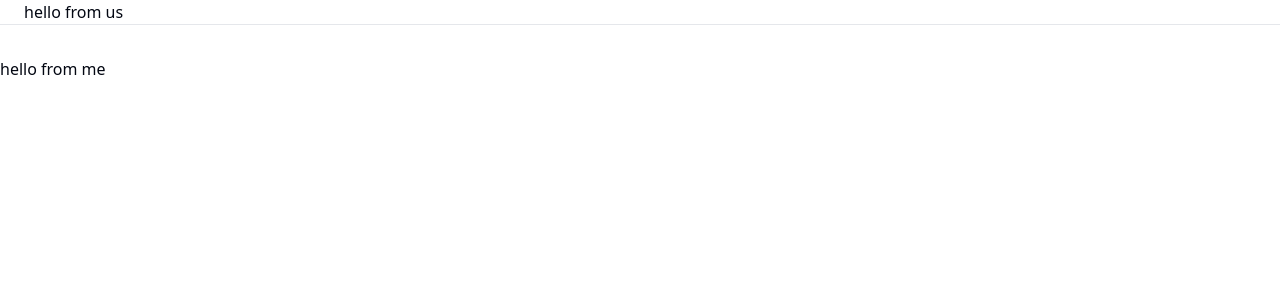
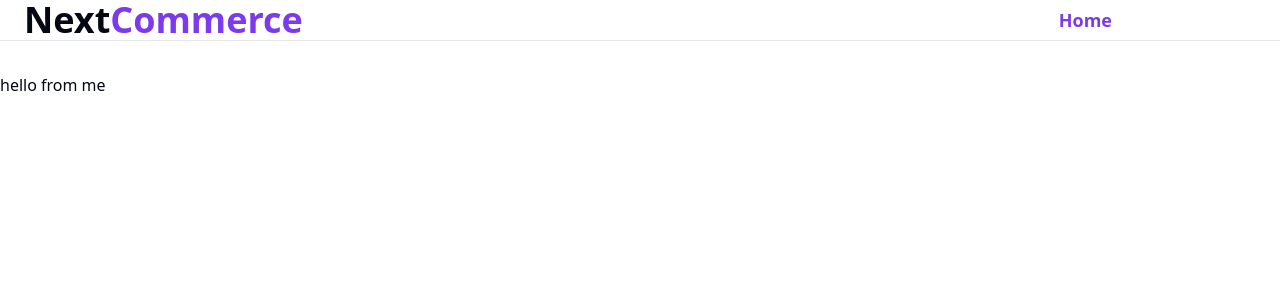
Before and after one commit to westwashin/e-commerce, a Next.js app: page / in a window 1280 px wide. Shown: the top 300 px of the page. Built offline with nearby package versions, Linux system fonts and the light colour scheme.

Commit message:
Update Navbar.tsx

```diff
--- a/app/components/Navbar.tsx
+++ b/app/components/Navbar.tsx
@@ -1,3 +1,5 @@
+"use client";
+
 import Link from "next/link";
 import {usePathname} from "next/navigation";
 
@@ -14,14 +16,26 @@ export default function Navbar() {
         <header className="mb-8 border-b">
             <div className="flex items-center justify-between mx-auto max-w-2xl px-4 sm:px-6 lg:max-w-7xl">
               <Link href="/">
-                <h1>
-                    hello from us
+                <h1 className="text-4xl font-bold">
+                    Next<span className="text-primary">Commerce</span>
                 </h1>
               </Link>
 
               <nav className="hidden gap-12 lg:flex 2xl:ml-16">
                 {links.map((link, idx)=>(
-                    <div key={idx}></div>
+                    <div key={idx}>
+                        {pathname === link.href ? (
+                            <Link className="text-lg font-semibold text-primary" href={link.href}>
+                                {link.name}
+                            </Link>
+                        ): (
+                            <Link href={link.href} className="text-lg font-semibold text-gray-600 transition duration-100 hover:text-primary">
+                                {}
+                            </Link>
+                        )
+
+                    }
+                    </div>
                 ))}
               </nav>
             </div>
```
